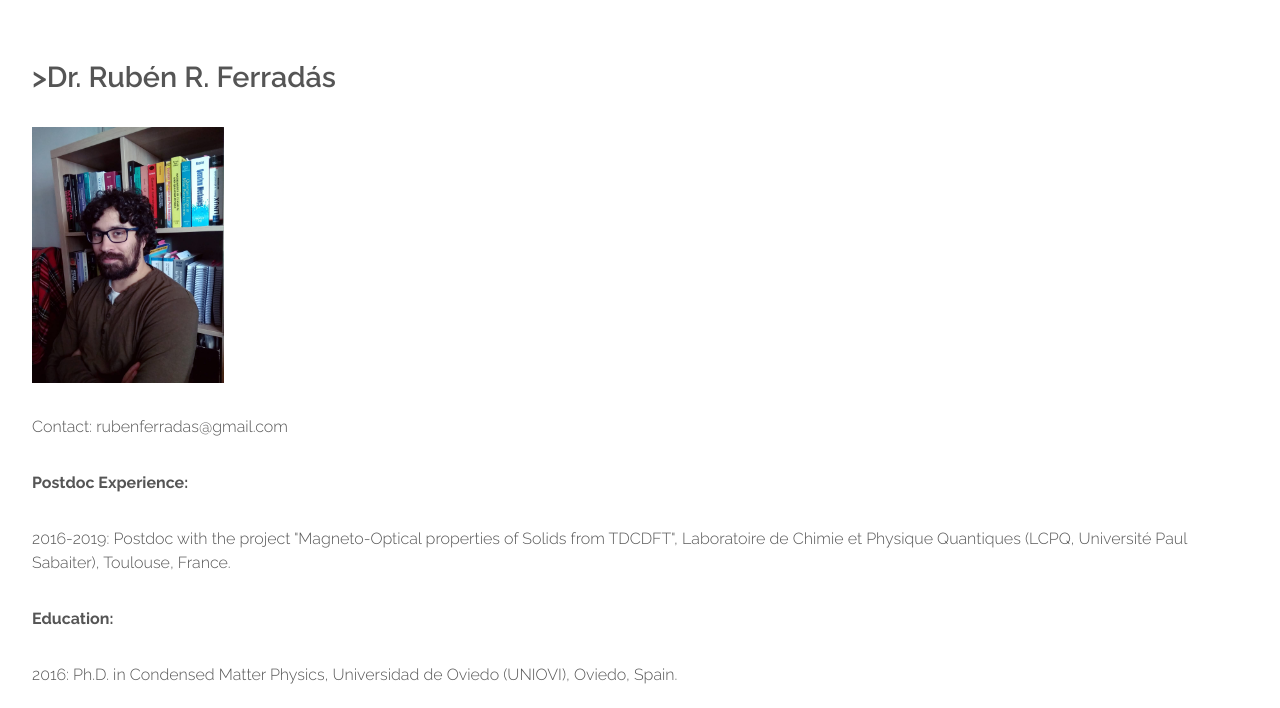
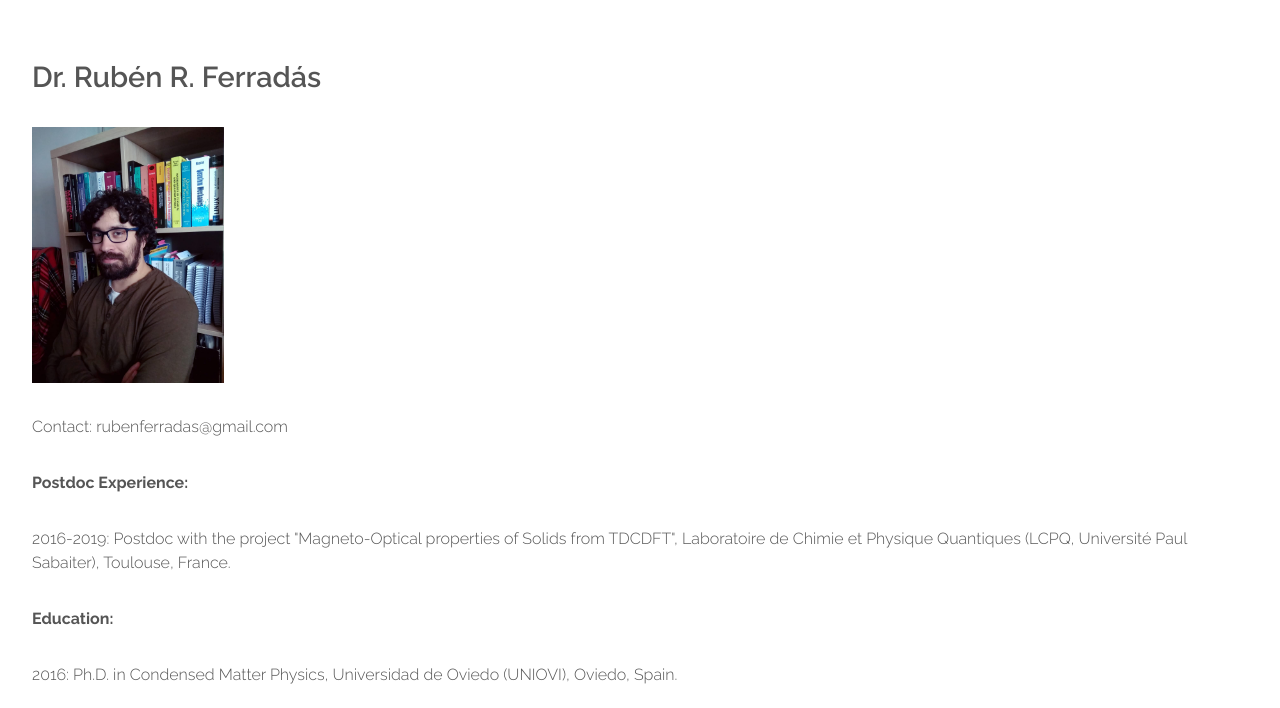
Before and after one commit to old-jekyll-templates/Horizons-Jekyll-Theme, a Jekyll site: the page built from members/ruben_ferradas.html, in a window 1280 px wide and 900 px high, cut to the strip 192-900 px from the top of the window. Built offline with Jekyll 4.4.1, drawn with Linux system fonts in a browser that asks for light colours.

```diff
--- a/members/ruben_ferradas.html
+++ b/members/ruben_ferradas.html
@@ -15,8 +15,8 @@ layout: main
 							<h2>Postdoc</h2>
 						</header>
 						<ul class="default">
-              <li><a href="{{ site.baseurl }}/members/eloy_ramos_cordoba.html">Dr. Eloy Ramos-Cordoba</a></li>
-							<li><a href="{{ site.baseurl }}/members/ruben_ferradas.html">Dr. Rubén R. Ferradás</a></li>
+                                                  <li><a href="{{ site.baseurl }}/members/eloy_ramos_cordoba.html">Dr. Eloy Ramos-Cordoba</a></li>
+					          <li><a href="{{ site.baseurl }}/members/ruben_ferradas.html">Dr. Rubén R. Ferradás</a></li>
 						</ul>
 					</section>
 				</div>
@@ -25,7 +25,7 @@ layout: main
 				<div id="content" class="9u skel-cell-important">
 					<section>
 						<header class="major">
-		 			          <h2>>Dr. Rubén R. Ferradás</h2>
+		 			          <h2>Dr. Rubén R. Ferradás</h2>
                          </header>
 	    <a href="#" class="image feature"><img src="{{ site.baseurl }}/members/photos/ruben.jpg" alt="" style="width: 15vw; min-width: 60px;" /></a>
 	    <p>Contact: rubenferradas@gmail.com</p>
```
